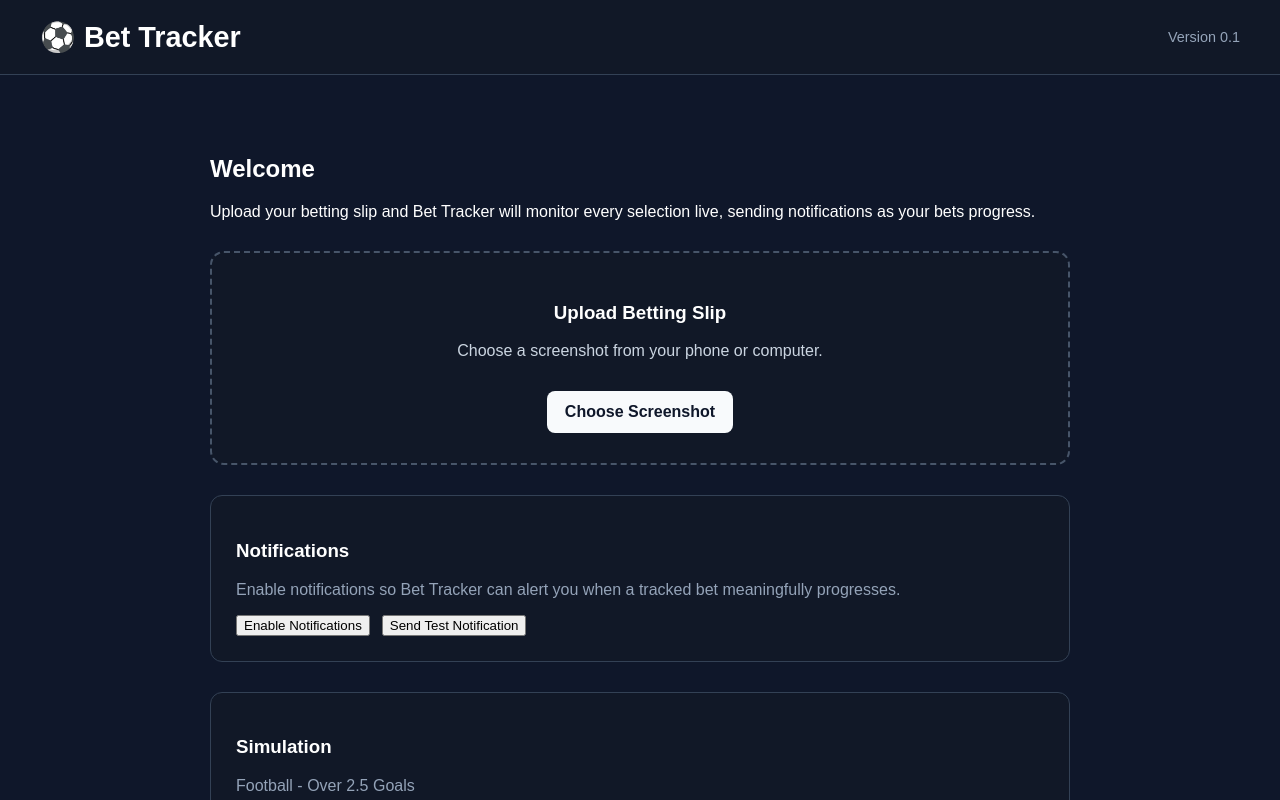
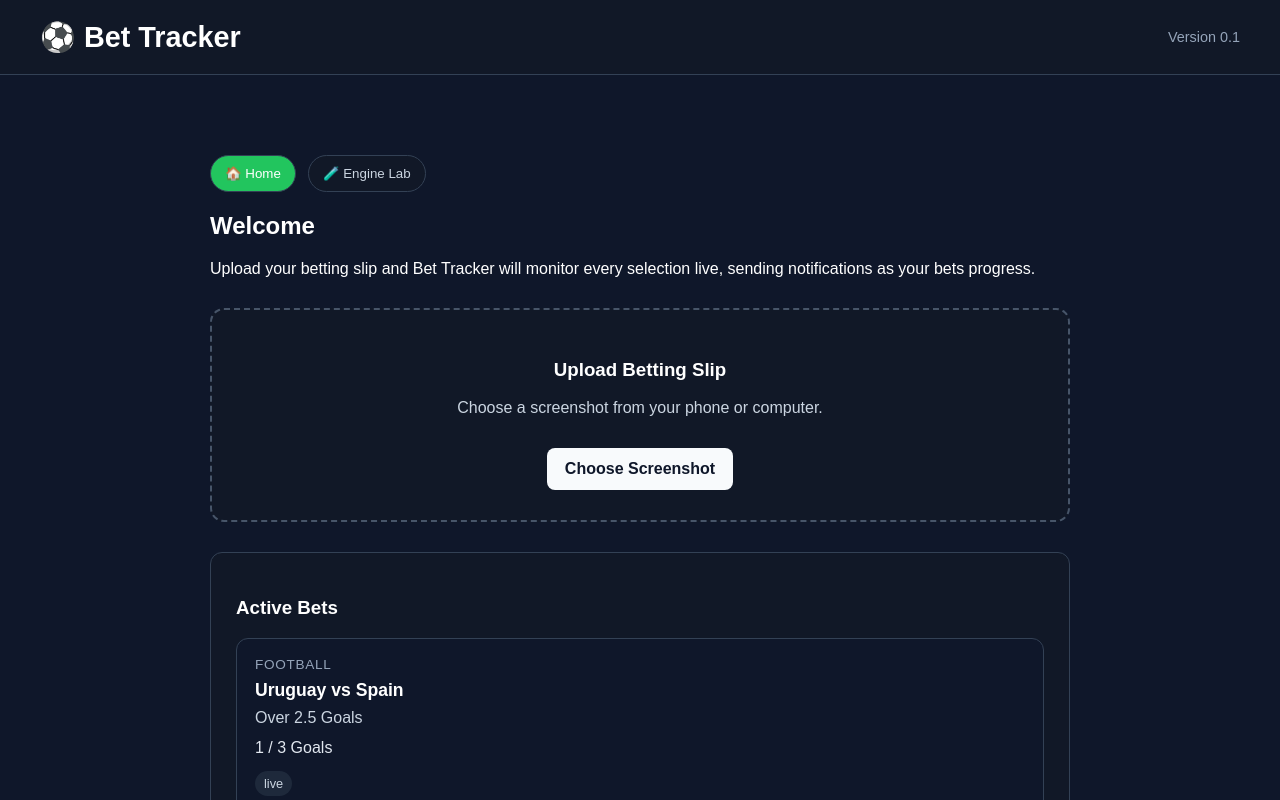
Before and after one commit to dcast-gif/Bet-Tracker, a Next.js app in the folder frontend/: page / in a window 1280 px wide. Shown: the top 800 px of the page. Built offline with nearby package versions, Linux system fonts and the light colour scheme.

Commit message:
Update page.tsx

```diff
--- a/frontend/src/app/page.tsx
+++ b/frontend/src/app/page.tsx
@@ -1,10 +1,15 @@
+"use client";
+
+import { useState } from "react";
 import Header from "../components/Header";
 import UploadBox from "../components/UploadBox";
 import ActiveBets from "../components/ActiveBets";
-import NotificationTester from "../components/NotificationTester";
-import SimulationTester from "../components/SimulationTester";
+import AppMenu from "../components/AppMenu";
+import DeveloperPage from "../components/DeveloperPage";
 
 export default function Home() {
+  const [currentView, setCurrentView] = useState("home");
+
   return (
     <>
       <Header title="Bet Tracker" />
@@ -16,20 +21,27 @@ export default function Home() {
           padding: "20px",
         }}
       >
-        <h2>Welcome</h2>
+        <AppMenu
+          currentView={currentView}
+          onChangeView={setCurrentView}
+        />
 
-        <p>
-          Upload your betting slip and Bet Tracker will monitor every selection
-          live, sending notifications as your bets progress.
-        </p>
+        {currentView === "home" && (
+          <>
+            <h2>Welcome</h2>
 
-        <UploadBox />
+            <p>
+              Upload your betting slip and Bet Tracker will monitor every
+              selection live, sending notifications as your bets progress.
+            </p>
 
-        <NotificationTester />
+            <UploadBox />
 
-        <SimulationTester />
+            <ActiveBets />
+          </>
+        )}
 
-        <ActiveBets />
+        {currentView === "engine-lab" && <DeveloperPage />}
       </main>
     </>
   );
```
